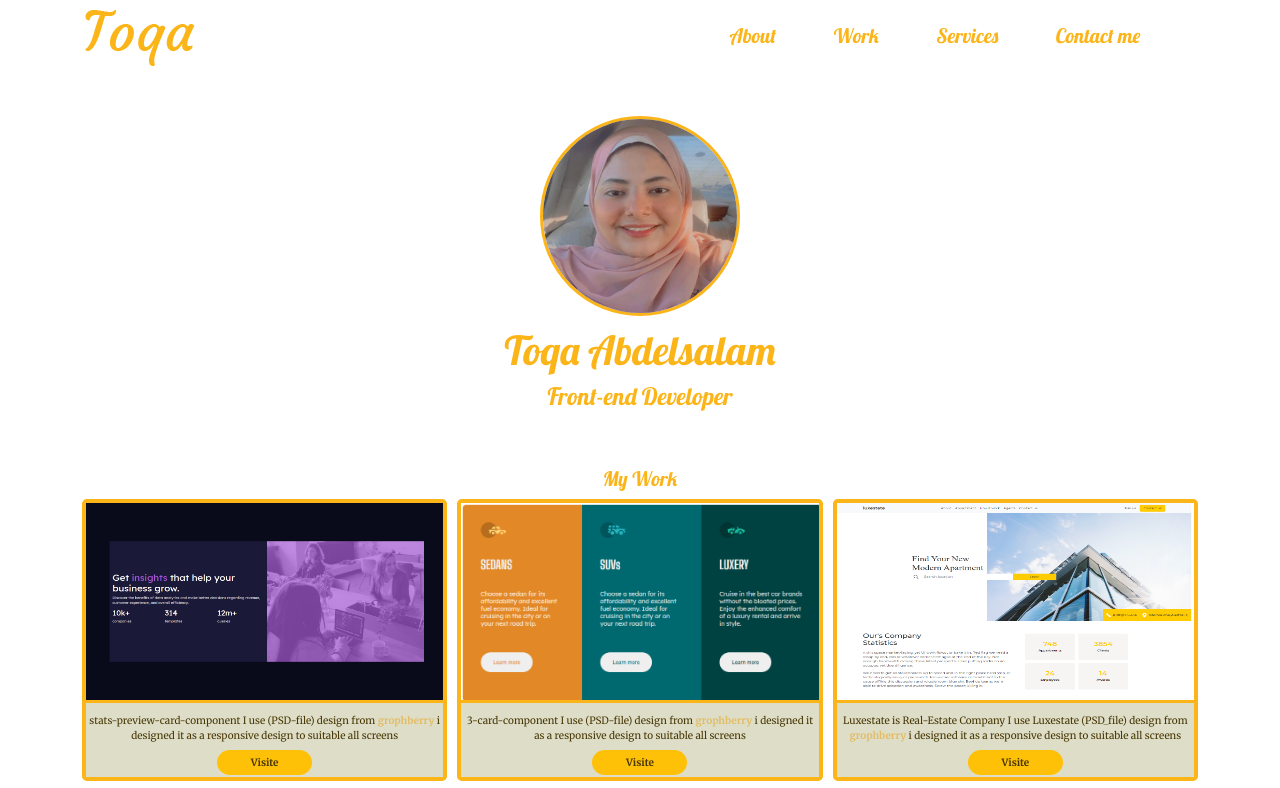
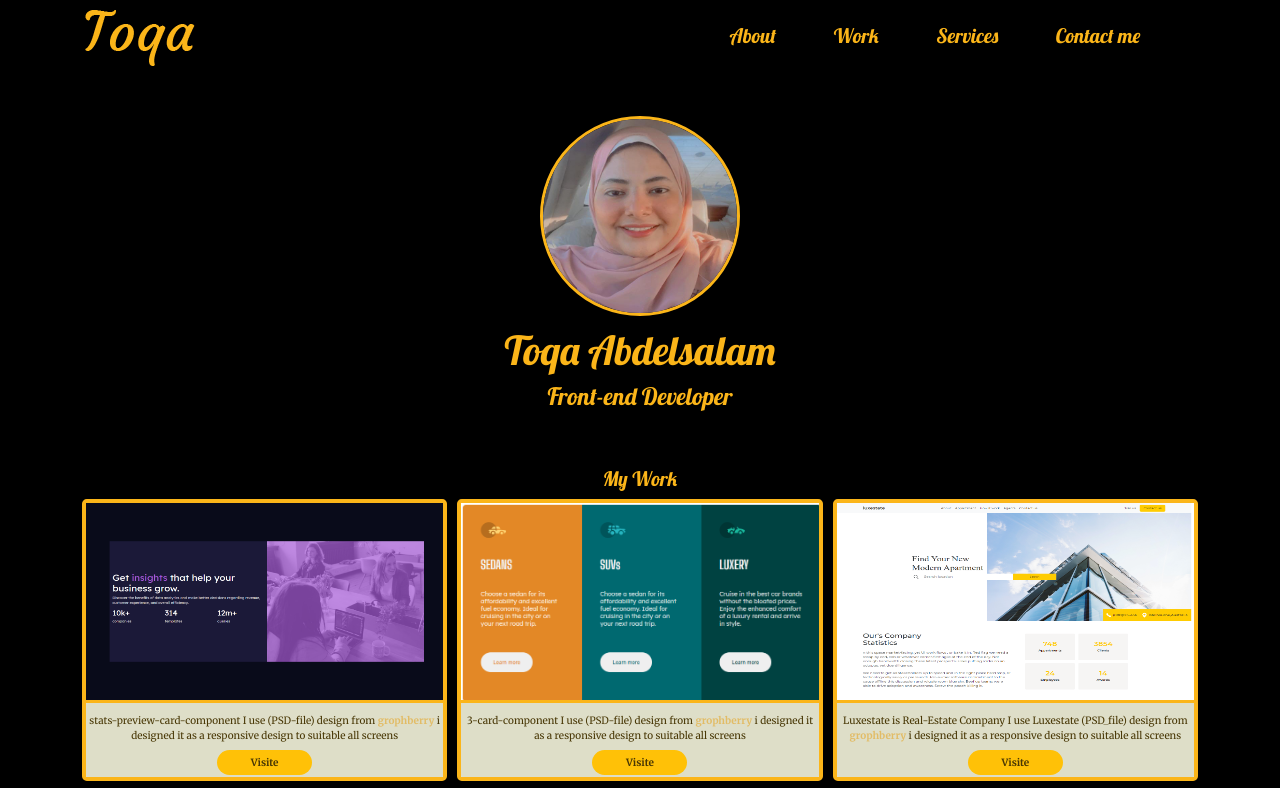
Before and after one commit to Toqa-25/portfolio, a plain HTML site: page index.html in a window 1280 px wide. Shown: the top 788 px of the page. Drawn offline with Linux system fonts and the light colour scheme; a web font is replaced by a local one.

Commit message:
update new files

```diff
--- a/css/style.css
+++ b/css/style.css
@@ -14,7 +14,7 @@
 /* my  style */
 body{
     font-family: 'Merriweather', serif;
-    /* background-color: black; */
+    background-color: black;
     /* font-family: 'Otomanopee One', sans-serif; */
     /* font-family: 'Oswald', sans-serif; */
     color:var(--main-color)
```
